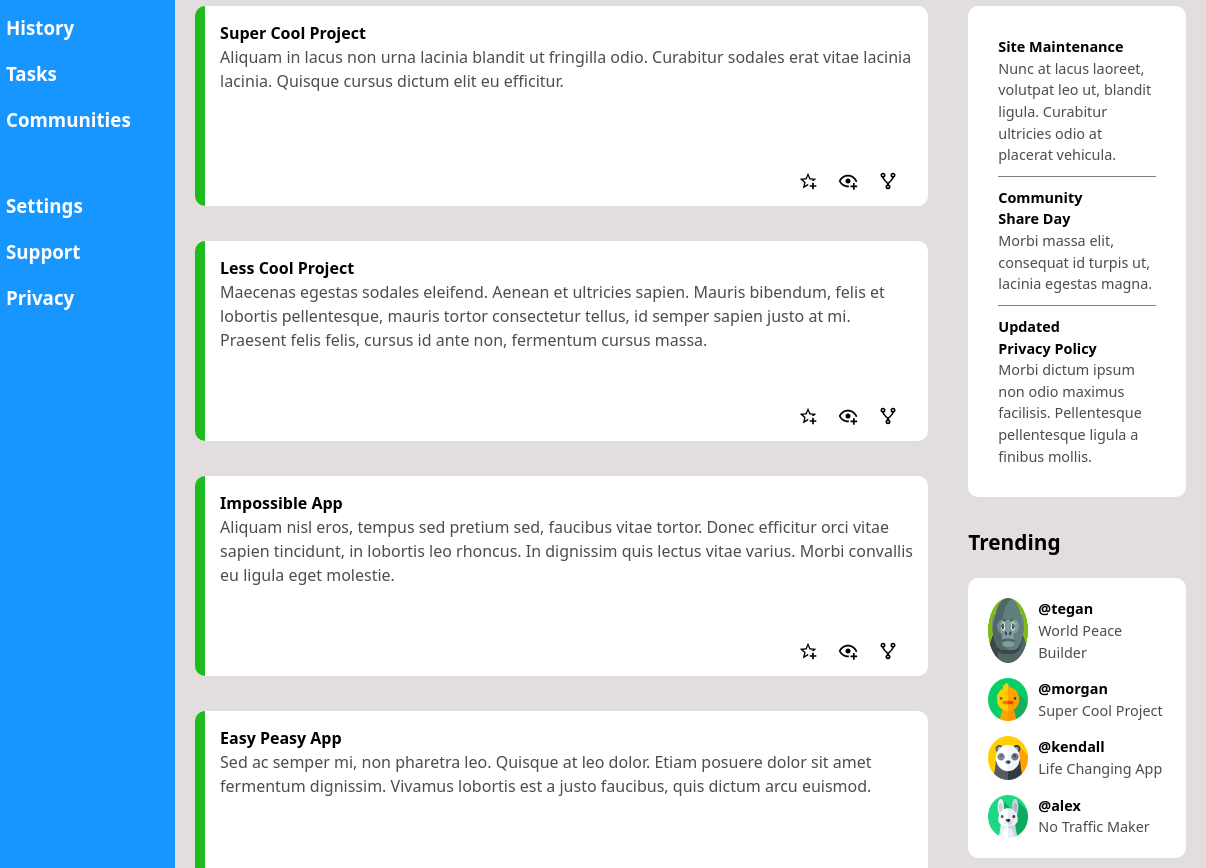
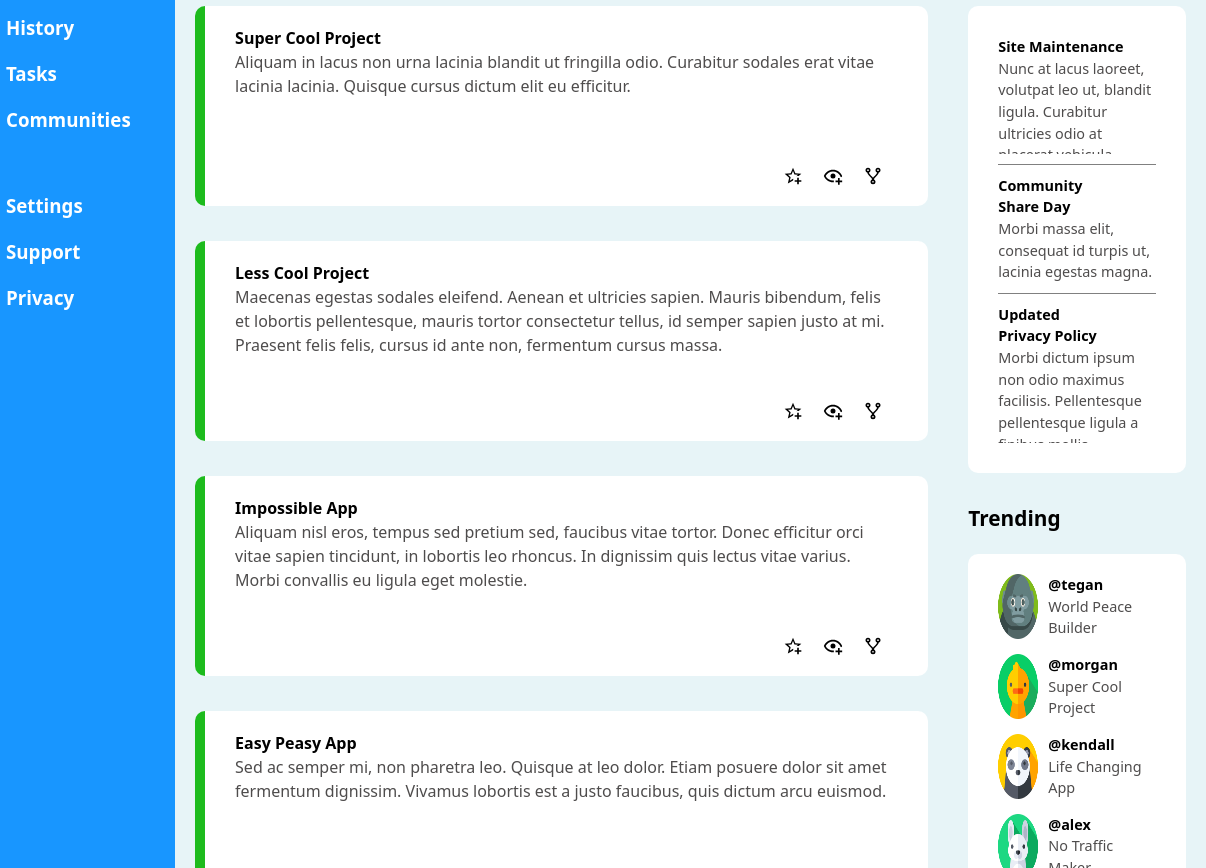
Before and after one commit to jmara09/admin-dashboard, a plain HTML site: page index.html in a window 1280 px wide. Shown: the part 235-1103 px from the top of the page, 74-1280 px from the left. Drawn offline with Linux system fonts and the light colour scheme.

Commit message:
Fix overflowing paragragh

```diff
--- a/css/styles.css
+++ b/css/styles.css
@@ -3,9 +3,10 @@
 :root {
   --default-font: system-ui, "Segoe UI", Roboto, Helvetica, Arial, sans-serif,
     "Apple Color Emoji", "Segoe UI Emoji", "Segoe UI Symbol";
-  --search-bar-bg: #dad5d5c9;
+  --search-bar-bg: #dad5d559;
+  --search-bar-hover: #dad5d5a4;
   --button-bg: #008cffe7;
-  --main-bg: #dad5d5c9;
+  --main-bg: #e1f1f5c9;
   --info-font-color: #4e4c4c;
   --sidebar-bg-color: #008cffe7;
   --sidebar-font-color: #ffffff;
@@ -19,7 +20,9 @@ body {
   font-family: var(--default-font);
 }
 
-p {
+.main p {
+  max-height: 6rem;
+  overflow: hidden;
   color: var(--info-font-color);
 }
 
@@ -47,6 +50,10 @@ p {
   border-radius: 15px;
   background-color: var(--search-bar-bg);
   width: clamp(50px, 60%, 800px);
+}
+
+#search:hover {
+  background-color: var(--search-bar-hover);
 }
 
 .greetings {
@@ -136,6 +143,12 @@ p {
   grid-row: 1 / 4;
 }
 
+.card {
+  background-color: #ffffff;
+  border-radius: 10px;
+  padding: 20px 30px;
+}
+
 .projects {
   display: grid;
   grid-template-columns: repeat(auto-fit, minmax(400px, 1fr));
@@ -144,13 +157,10 @@ p {
   max-width: 1600px;
 }
 
-.card {
+.project-cards {
   display: grid;
   align-content: space-between;
   border-left: 10px solid #1dbb1d;
-  border-radius: 10px;
-  padding: 15px;
-  background-color: #ffffff;
 }
 
 .card-buttons {
@@ -161,9 +171,6 @@ p {
 }
 
 .announcement-cards {
-  padding: 20px 30px;
-  border-radius: 10px;
-  background-color: #ffffff;
   font-size: 0.9rem;
 }
 
@@ -183,9 +190,6 @@ p {
 .trend-card {
   display: grid;
   gap: 15px;
-  padding: 20px;
-  border-radius: 10px;
-  background-color: #ffffff;
   font-size: 0.9rem;
 }
 
--- a/index.html
+++ b/index.html
@@ -143,7 +143,7 @@
       <div class="container">
         <h3>Your Projects</h3>
         <div class="projects">
-          <div class="card">
+          <div class="card project-cards">
             <div class="info">
               <h4>Super Cool Project</h4>
               <p>
@@ -168,7 +168,7 @@
             </div>
           </div>
 
-          <div class="card">
+          <div class="card project-cards">
             <div class="info">
               <h4>Less Cool Project</h4>
               <p>
@@ -193,7 +193,7 @@
             </div>
           </div>
 
-          <div class="card">
+          <div class="card project-cards">
             <div class="info">
               <h4>Impossible App</h4>
               <p>
@@ -218,7 +218,7 @@
             </div>
           </div>
 
-          <div class="card">
+          <div class="card project-cards">
             <div class="info">
               <h4>Easy Peasy App</h4>
               <p>
@@ -242,7 +242,7 @@
             </div>
           </div>
 
-          <div class="card">
+          <div class="card project-cards">
             <div class="info">
               <h4>Ad Blocker</h4>
               <p>
@@ -267,7 +267,7 @@
             </div>
           </div>
 
-          <div class="card">
+          <div class="card project-cards">
             <div class="info">
               <h4>Money Maker</h4>
               <p>
@@ -297,7 +297,7 @@
 
       <div class="announcement">
         <h3>Announcements</h3>
-        <div class="announcement-cards">
+        <div class="card announcement-cards">
           <div>
             <h4>Site Maintenance</h4>
             <p>
@@ -325,7 +325,7 @@
 
       <div class="trending">
         <h3>Trending</h3>
-        <div class="trend-card">
+        <div class="card trend-card">
           <div class="trend-user">
             <img
               src="assets/avatar/gorilla.png"
```
